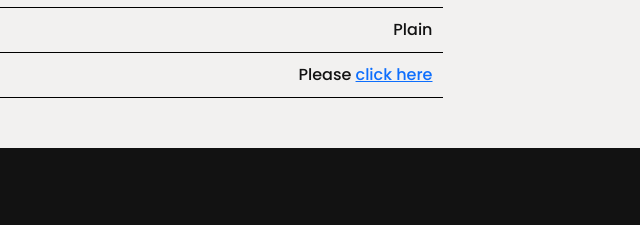
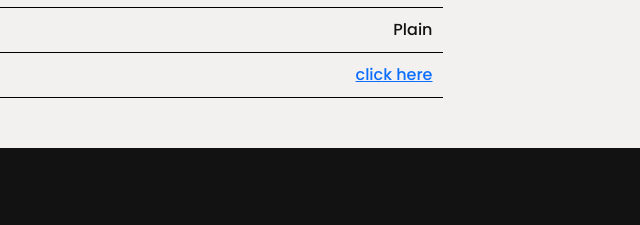
Before and after one commit to Patrick-Bell/eCommerce-coin, a website: page public/history.html in a window 1280 px wide. Shown: the part 803-1028 px from the top of the page, 640-1280 px from the left. Drawn offline with nearby package versions, Linux system fonts and the light colour scheme.

Commit message:
Update history.html

```diff
--- a/public/history.html
+++ b/public/history.html
@@ -106,7 +106,7 @@
         </div>
         <div class="coins-container">
             <div class="coin-left coin-bold">Collections</div>
-            <div class="coin-right">Please <a href="products.html">click here</a></div>
+            <div class="coin-right"><a href="products.html">click here</a></div>
         </div>
     </div>
 
```
